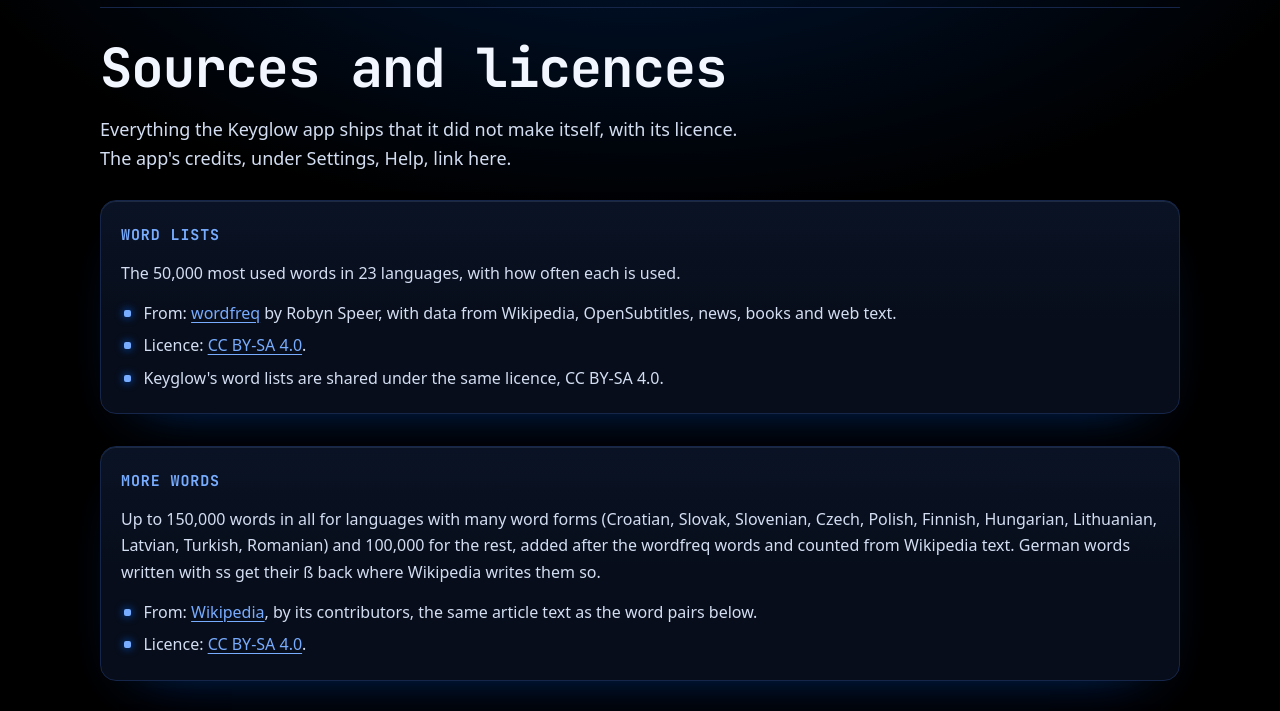
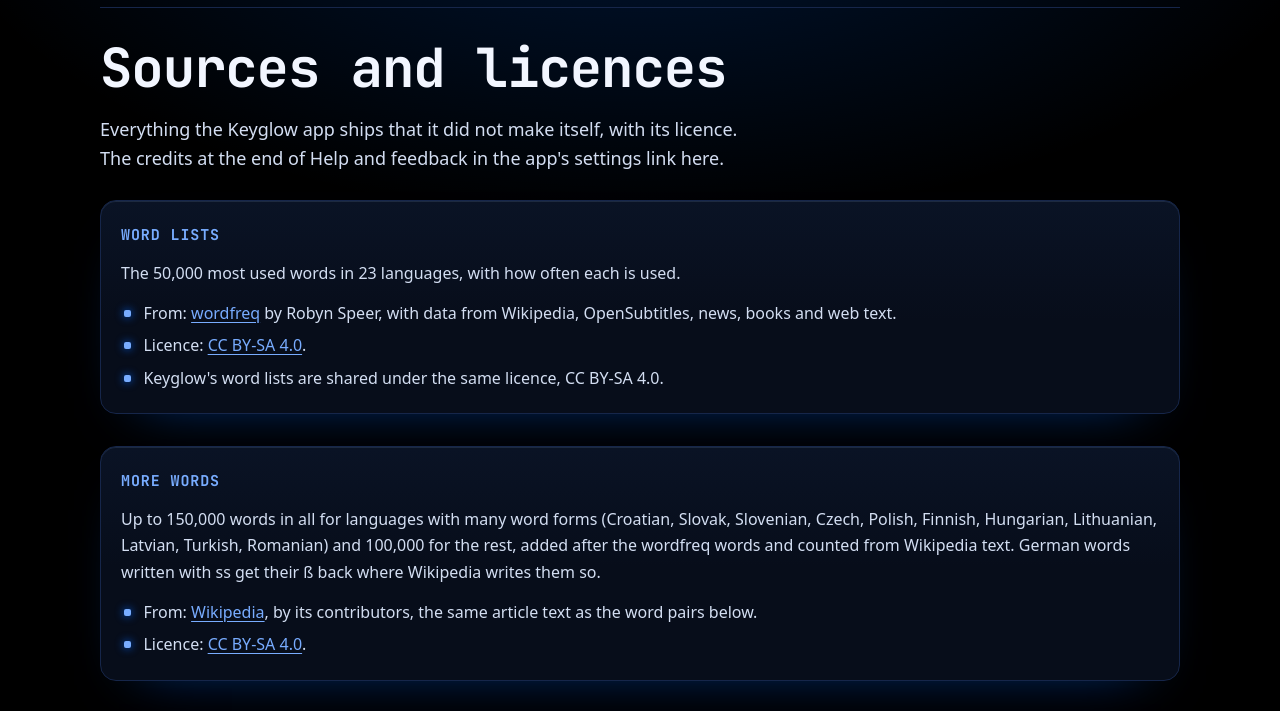
Before and after one commit to Zanoshky/keyglow-keyboard, a plain HTML site: page docs/sources.html in a window 1280 px wide. Shown: the part 61-772 px from the top of the page. Drawn offline with Linux system fonts and the light colour scheme.

Commit message:
Sources page: name the settings page the credits are on

```diff
--- a/docs/sources.html
+++ b/docs/sources.html
@@ -24,7 +24,7 @@
 <main id="main">
 
 <h1>Sources and licences<span class="cursor" aria-hidden="true"></span></h1>
-<p class="lede">Everything the Keyglow app ships that it did not make itself, with its licence. The app's credits, under Settings, Help, link here.</p>
+<p class="lede">Everything the Keyglow app ships that it did not make itself, with its licence. The credits at the end of Help and feedback in the app's settings link here.</p>
 
 <section class="box" id="words" aria-labelledby="words-h"><h2 class="tag" id="words-h">word lists</h2>
 <p>The 50,000 most used words in 23 languages, with how often each is used.</p>
```
